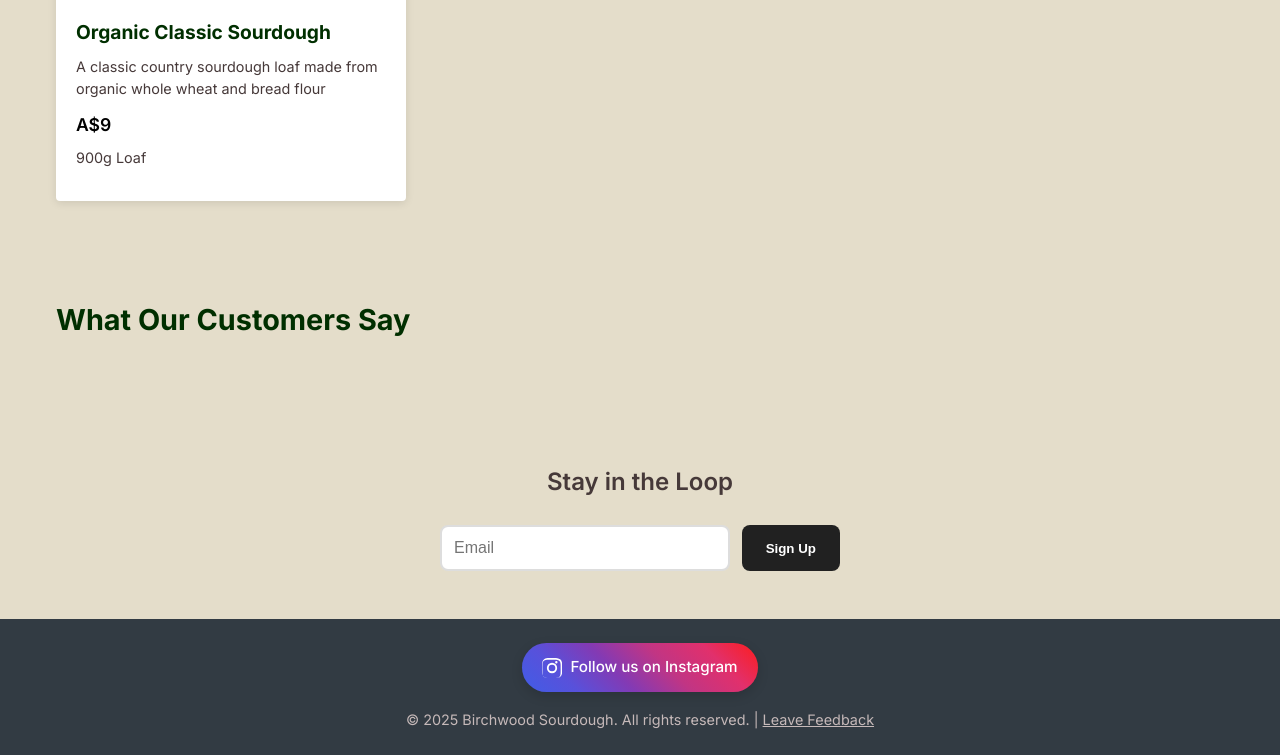
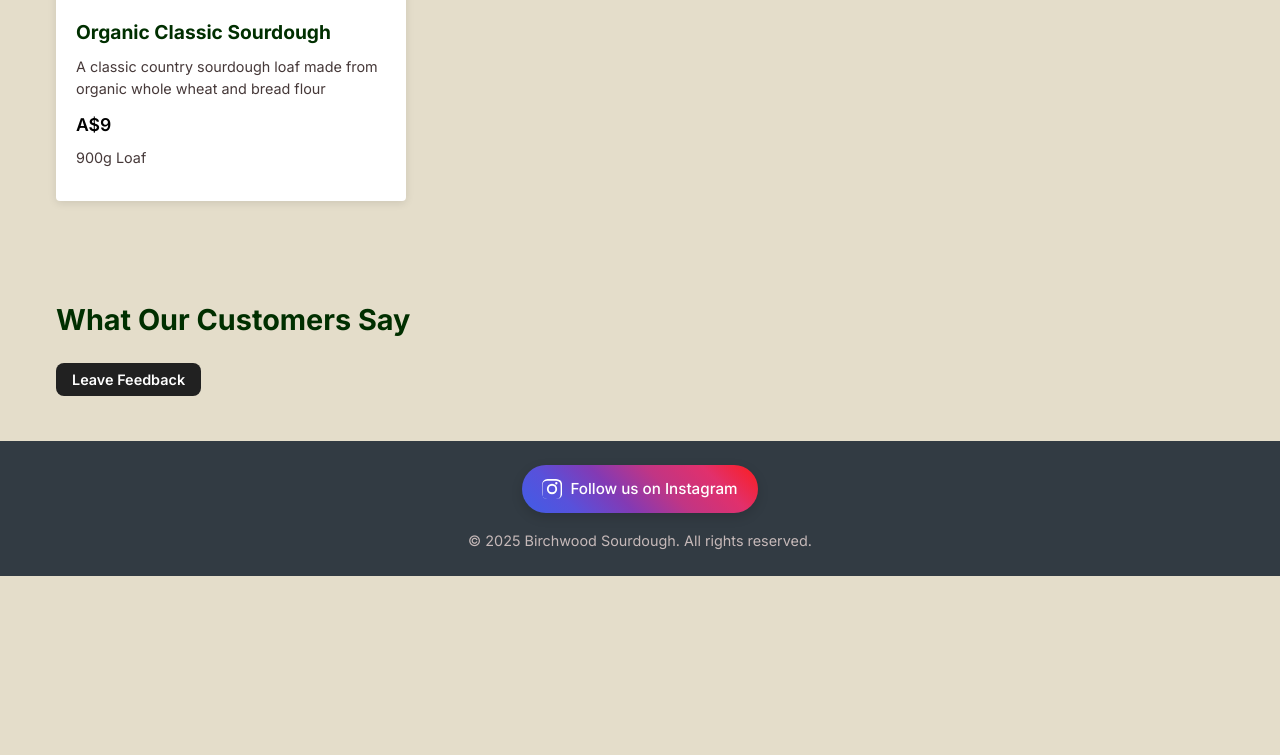
Before and after one commit to JanSolo99/BirchwoodSourdough, a website: page index.html in a window 1280 px wide. Shown: the part 592-1347 px from the top of the page. After the commit the page ends 1168 px from the top, so only its background shows below. Drawn offline with nearby package versions, Linux system fonts and the light colour scheme; no server answers.

Commit message:
refactor: Remove newsletter and reposition feedback button

```diff
--- a/index.html
+++ b/index.html
@@ -469,18 +469,11 @@
             <div class="feedback-container">
                 <div class="feedback-scroll" id="feedback-scroll"></div>
             </div>
+            <a href="feedback.html" class="admin-button" style="position: static; margin-top: 24px;">Leave Feedback</a>
         </div>
     </section>
 
-    <section class="newsletter">
-        <div class="container">
-            <h2 class="newsletter-title">Stay in the Loop</h2>
-            <form class="newsletter-form">
-                <input type="email" placeholder="Email" class="newsletter-input" required>
-                <button type="submit" class="newsletter-btn">Sign Up</button>
-            </form>
-        </div>
-    </section>
+
 
     <footer class="footer">
         <div class="container">
@@ -493,7 +486,7 @@
                     Follow us on Instagram
                 </a>
             </div>
-            <p>&copy; 2025 Birchwood Sourdough. All rights reserved. | <a href="feedback.html" style="color: #c6b9b9;">Leave Feedback</a></p>
+            <p>&copy; 2025 Birchwood Sourdough. All rights reserved.</p>
         </div>
     </footer>
 
```
